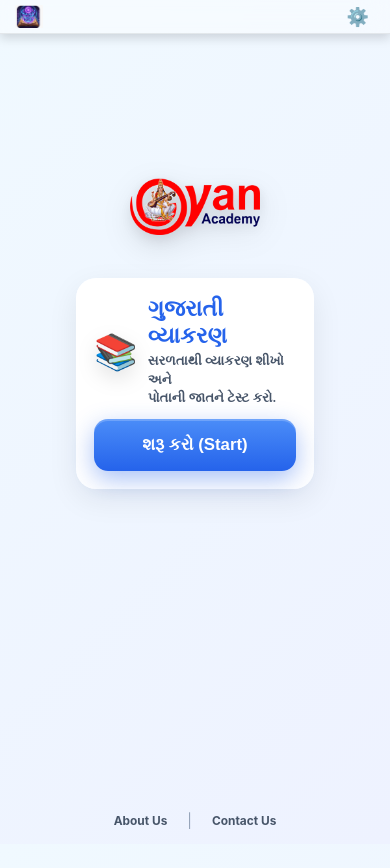
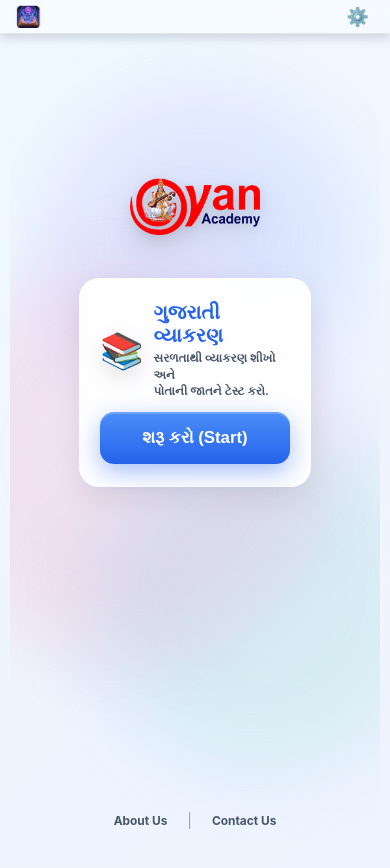
Before and after one commit to 91naresh01-oss/gujarati-grammar, a React (Vite) app: page / in a window 390 px wide. Shown: the top 868 px of the page. Built offline with nearby package versions, Linux system fonts and the light colour scheme.

Commit message:
final 04

```diff
--- a/src/index.css
+++ b/src/index.css
@@ -105,10 +105,10 @@ body:has(.home-wrapper) .app-content {
 
 .home-container {
   position: relative;
-  padding: 2.5rem 2rem 3rem 2rem;
+  padding: 3rem 2.5rem 3.5rem 2.5rem;
   min-height: 200px;
-  max-width: 520px;
-  width: 90%;
+  max-width: 580px;
+  width: 93%;
   background: rgba(255, 255, 255, 0.95);
   backdrop-filter: blur(20px);
   -webkit-backdrop-filter: blur(20px);
@@ -146,7 +146,7 @@ body:has(.home-wrapper) .app-content {
 }
 
 .home-title {
-  font-size: 2rem;
+  font-size: 1.8rem;
   font-weight: 800;
   color: #2563eb;
   margin: 0;
@@ -155,7 +155,7 @@ body:has(.home-wrapper) .app-content {
 
 .home-subtitle {
   color: #475569;
-  font-size: 1rem;
+  font-size: 0.9rem;
   line-height: 1.4;
   margin: 5px 0 0 0;
   font-weight: 600;
@@ -580,13 +580,13 @@ body:has(.home-wrapper) .app-content {
   animation-delay: 4s;
 }
 
-/* Hide blobs on mobile for better scroll performance */
+/* Show static blobs on mobile for better scroll performance */
 @media (max-width: 768px) {
   .blob {
-    display: none;
+    display: block;
     animation: none;
-    opacity: 0;
-    filter: none;
+    opacity: 0.15;
+    filter: blur(40px);
     will-change: auto;
   }
 }
@@ -814,20 +814,29 @@ body:has(.home-wrapper) .app-content {
 
 
 /* Mobile responsiveness - COMPACT */
-@media (max-width: 600px) {
-  body {
+@media (max-width: 768px) {
+  html, body {
     padding: 0;
+    margin: 0;
     overflow-x: hidden;
     position: relative;
-    height: 100%;
     width: 100%;
+    min-height: 100vh;
+  }
+
+  body {
+    background-attachment: scroll !important;
+    background-size: cover;
+    background-repeat: no-repeat;
+    background-position: center;
   }
 
   #root {
     width: 100%;
     max-width: 100%;
     margin: 0;
-    padding: 0 1px;
+    padding: 0;
+    overflow-x: hidden;
   }
 
   :root {
@@ -862,10 +871,10 @@ body:has(.home-wrapper) .app-content {
   }
 
   .home-container {
-    width: 94%;
-    max-width: 94%;
+    width: 96%;
+    max-width: 96%;
     margin: 0 auto;
-    padding: 1.2rem 1.2rem;
+    padding: 1.6rem 1.4rem;
     border-radius: 20px;
     gap: 12px;
     min-height: auto;
@@ -877,11 +886,11 @@ body:has(.home-wrapper) .app-content {
   }
 
   .home-title {
-    font-size: 1.6rem;
+    font-size: 1.4rem;
   }
 
   .home-subtitle {
-    font-size: 0.95rem;
+    font-size: 0.85rem;
     line-height: 1.4;
     margin-top: 2px;
   }
@@ -2723,7 +2732,7 @@ body:has(.home-wrapper) .app-content {
 @media (max-width: 768px) {
   .chapter-card {
     padding: 1.3rem !important;
-    min-height: 140px !important;
+    min-height: 160px !important;
     gap: 1rem !important;
     border-radius: 18px !important;
   }
@@ -2733,7 +2742,7 @@ body:has(.home-wrapper) .app-content {
   }
 
   .action-btn {
-    padding: 7px 4px !important;
+    padding: 10px 4px !important;
     font-size: 0.75rem !important;
     min-width: 65px !important;
     border-radius: 10px !important;
```
